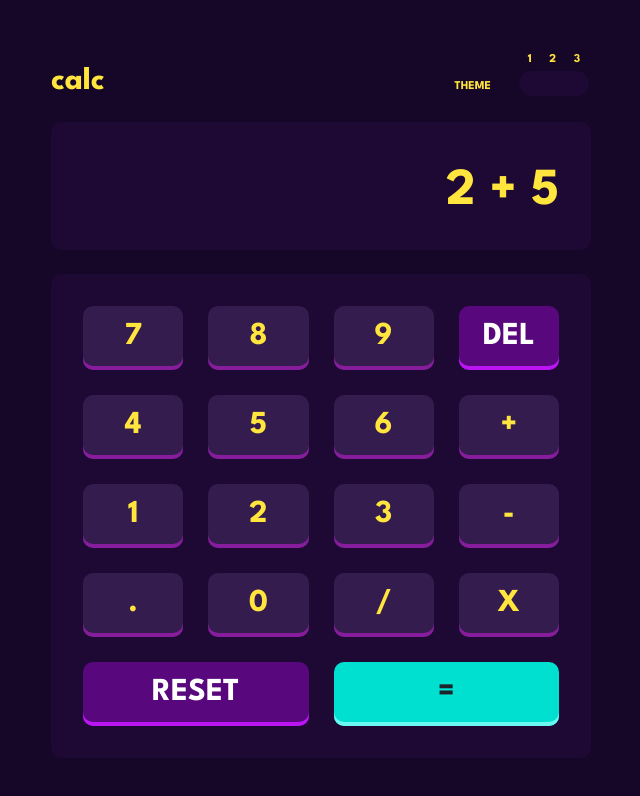
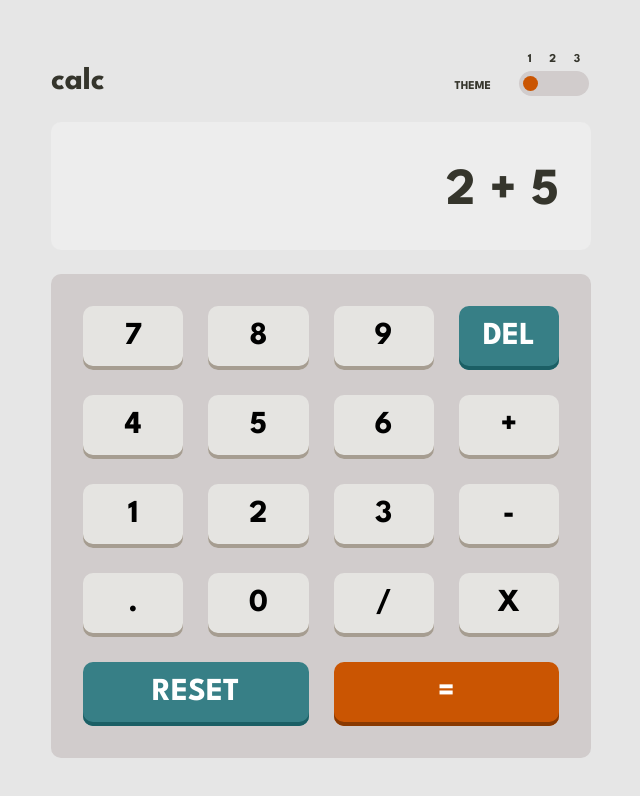
Before and after one commit to dimolf345/calculator-app, a website built with Parcel: page src/index.html in a window 1280 px wide. Shown: the whole page, without its empty margins (319-959 px from the left). Built offline with nearby package versions, Linux system fonts and the light colour scheme.

Commit message:
Created ThemeHandler class

```diff
--- a/src/index.html
+++ b/src/index.html
@@ -1,5 +1,5 @@
 <!DOCTYPE html>
-<html lang="en" data-theme="contrast">
+<html lang="en" data-theme="dark">
   <head>
     <meta charset="UTF-8" />
     <!-- displays site properly based on user's device -->
@@ -49,7 +49,13 @@
             <legend class="sr-only">Theme selector</legend>
             <div class="ts__controls">
               <div class="ts__input-container">
-                <input type="radio" name="theme" id="theme-1" value="dark" />
+                <input
+                  type="radio"
+                  name="theme"
+                  id="theme-1"
+                  value="dark"
+                  checked
+                />
                 <input type="radio" name="theme" id="theme-2" value="light" />
                 <input
                   type="radio"
--- a/src/styles/_variables.scss
+++ b/src/styles/_variables.scss
@@ -10,9 +10,12 @@ $desktop-keyboard-padding: 3.2rem;
 $dekstop-keyboard-btn-height: 6.4rem;
 $desktop-display-height: 12.8rem;
 $desktop-display-padding: 4rem 3.2rem 3.6rem;
+$desktop-display-font-size: 5.2rem;
 
 //MOBILE VARIABLES
 $mobile-keyboard-grid-gap: 1.3rem;
 $mobile-keyboard-padding: 2.4rem;
 $mobile-display-height: 8.8rem;
 $mobile-display-padding: 2.9rem 2.4rem 2.2rem;
+$mobile-display-font-size: 4rem;
+$mobile-button-width: 6rem;
--- a/src/styles/styles.scss
+++ b/src/styles/styles.scss
@@ -55,12 +55,12 @@ body {
 
   //DISPLAY
   &__display {
-    padding: 4rem 3.2rem 3.6rem;
-    font-size: 5.2rem;
+    padding: $desktop-display-padding;
+    font-size: $desktop-display-font-size;
     text-align: right;
     border-radius: $app-border-radius;
     box-sizing: border-box;
-    max-height: 12.8rem;
+    max-height: $desktop-display-height;
   }
 
   //KEYBOARD
@@ -71,6 +71,7 @@ body {
     grid-template-columns: repeat(4, 1fr);
     gap: $desktop-keyboard-grid-gap;
     padding: $desktop-keyboard-padding;
+    font-size: $keyboard-font-size;
   }
 }
 
@@ -102,7 +103,6 @@ body {
   border-radius: $app-border-radius;
   outline: none;
   border: none;
-  font-size: $keyboard-font-size;
   text-transform: uppercase;
   transition: all 0.1s ease;
 
@@ -139,6 +139,7 @@ input[type="radio"] {
     &__display {
       max-height: $mobile-display-height;
       padding: $mobile-display-padding;
+      font-size: $mobile-display-font-size;
     }
 
     &__keyboard {
@@ -146,4 +147,13 @@ input[type="radio"] {
       padding: $mobile-keyboard-padding;
     }
   }
+
+  .button {
+    min-width: $mobile-button-width;
+    &--reset,
+    &--equal,
+    &--delete {
+      font-size: 2rem;
+    }
+  }
 }
--- /dev/null
+++ b/src/ts/ThemeHandler.ts
@@ -0,0 +1,48 @@
+type Theme = typeof ThemeHandler.prototype.availableThemes[number];
+
+class ThemeHandler {
+  //1. retrieves the preferred setting from local storage or from user agent prefers color scheme
+  //2. set the theme accordingly
+  //3. save selected theme to localStorage
+  readonly availableThemes = ["dark", "light", "contrast"] as const;
+
+  private currentTheme;
+  private currentDocument: HTMLHtmlElement;
+
+  constructor(document: HTMLHtmlElement) {
+    this.currentTheme =
+      this.getSavedThemeSetting || this.getPreferredColorScheme;
+    this.currentDocument = document;
+  }
+
+  set theme(newTheme: Theme) {
+    this.currentTheme = newTheme;
+    this.currentDocument.dataset.theme = newTheme;
+    this.saveThemeSetting(newTheme);
+  }
+
+  get theme(): Theme {
+    return this.currentTheme;
+  }
+
+  //Retrieves the user agent setting for preferred color scheme
+  private getPreferredColorScheme(): "dark" | "light" {
+    if (
+      window.matchMedia &&
+      window.matchMedia("(prefers-color-scheme:dark)").matches
+    )
+      return "dark";
+    return "light";
+  }
+
+  private saveThemeSetting(newTheme: Theme) {
+    window.localStorage.setItem("theme", newTheme);
+  }
+
+  private getSavedThemeSetting(): Theme | null {
+    const savedTheme = window.localStorage.getItem("theme") as Theme;
+    return savedTheme;
+  }
+}
+
+export default ThemeHandler;
--- a/src/ts/app.ts
+++ b/src/ts/app.ts
@@ -0,0 +1,7 @@
+import ThemeHandler from "./ThemeHandler";
+
+const htmlDocument = document.querySelector("html") as HTMLHtmlElement;
+
+const appTheme = new ThemeHandler(htmlDocument);
+
+appTheme.theme = "light";
```
Also changed, not shown: dist/index.html, 4 other files.
